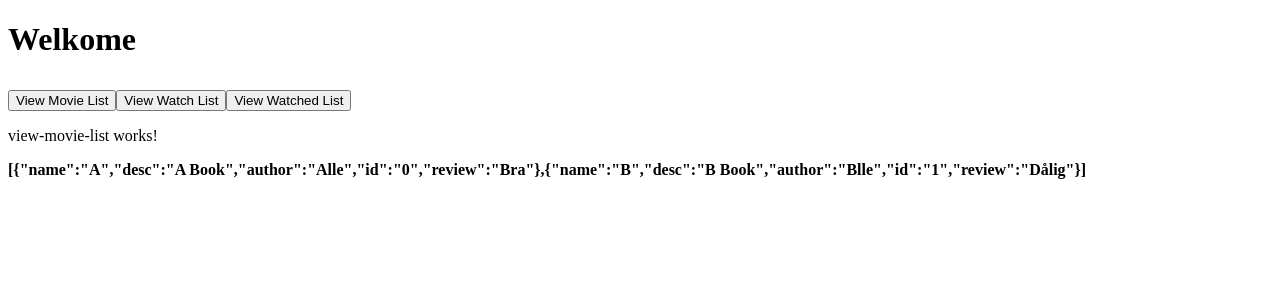
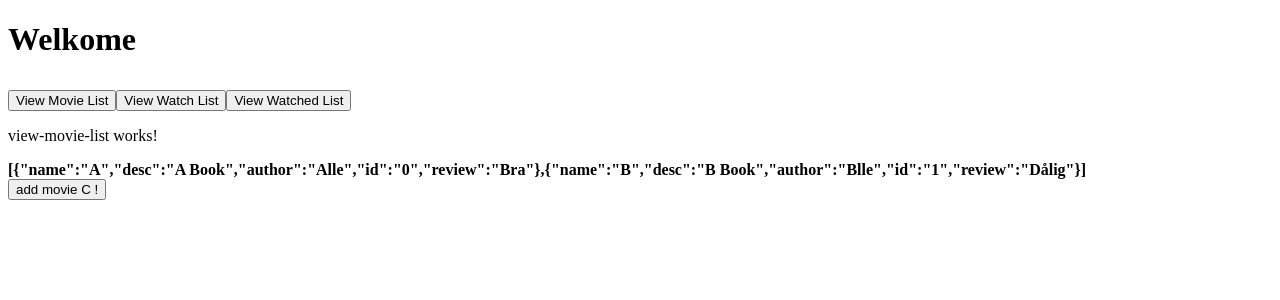
Before and after one commit to eblunck/eblunck.github.io, an Angular app: page /ViewMovieList in a window 1280 px wide. Shown: the top 300 px of the page. Built offline with nearby package versions, Linux system fonts and the light colour scheme.

Commit message:
add movie

```diff
--- a/src/app/jennifer-data-service.service.ts
+++ b/src/app/jennifer-data-service.service.ts
@@ -1,7 +1,6 @@
 import { Injectable } from '@angular/core';
 import { ViewMovieComponent as Movie } from './view-movie/view-movie.component';
 import { BehaviorSubject } from 'rxjs';
-
 
 export const TEST_BOOKS: Movie[] = [
   { name: "A", desc: "A Book", author: "Alle", id: "0", review: "Bra" },
@@ -18,8 +17,10 @@ export class JenniferDataServiceService {
 
   watchList$ = this.moviesToWatch.asObservable();
 
-  setWatchList() {
-    console.log("setting watch-list to: " + TEST_BOOKS.map(movie => movie.name))
+  setWatchList(movies: Movie[]) {
+    this.moviesToWatch.next(movies);
+  }
+  setInitialList() {
     this.moviesToWatch.next(TEST_BOOKS);
   }
 }
--- a/src/app/view-movie-list/view-movie-list.component.html
+++ b/src/app/view-movie-list/view-movie-list.component.html
@@ -2,3 +2,5 @@
 <p>view-movie-list works!</p>
 
 <b>{{showMovies()}}</b>
+<div></div>
+<button (click)="addMovie()">add movie C !</button>
--- a/src/app/view-movie-list/view-movie-list.component.ts
+++ b/src/app/view-movie-list/view-movie-list.component.ts
@@ -1,5 +1,6 @@
 import { Component } from '@angular/core';
 import {JenniferDataServiceService} from '../jennifer-data-service.service';
+import { ViewMovieComponent as Movie } from '../view-movie/view-movie.component';
 
 @Component({
   selector: 'app-view-movie-list',
@@ -8,12 +9,16 @@ import {JenniferDataServiceService} from '../jennifer-data-service.service';
 })
 export class ViewMovieListComponent {
   constructor(public data: JenniferDataServiceService) {
-
+  this.data.setInitialList();
+  }
+  showMovies() : string {
+    return JSON.stringify(this.data['moviesToWatch']['_value']);
   }
 
-  showMovies() : string {
-    this.data.setWatchList();
-    console.log(this.data['moviesToWatch']['_value']);
-    return JSON.stringify(this.data['moviesToWatch']['_value']);
+  addMovie() {
+    let hej: Movie[] = [this.data['moviesToWatch']['_value'],
+      { name: "C", desc: "A Book", author: "Calle", id: "2", review: "Mjeh" }];
+    this.data.setWatchList(hej);
+    console.log("hej");
   }
 }
```
